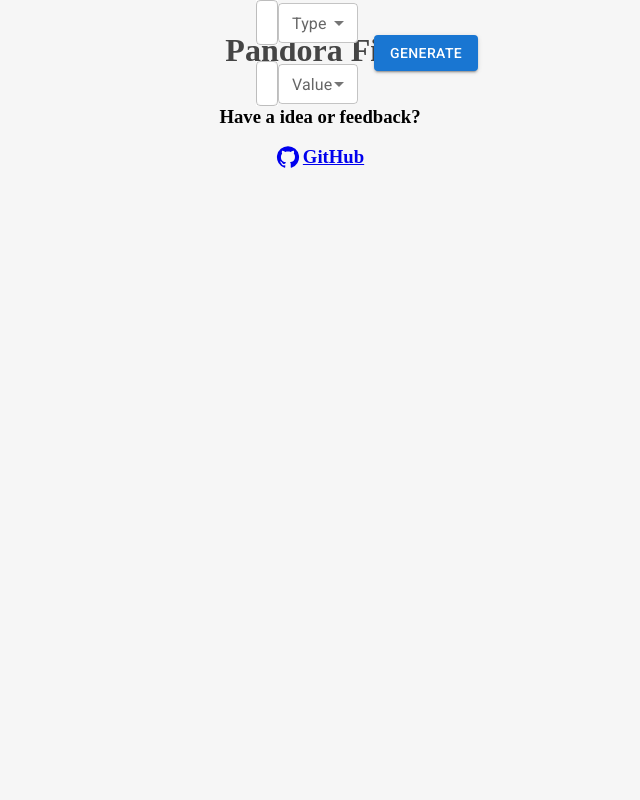
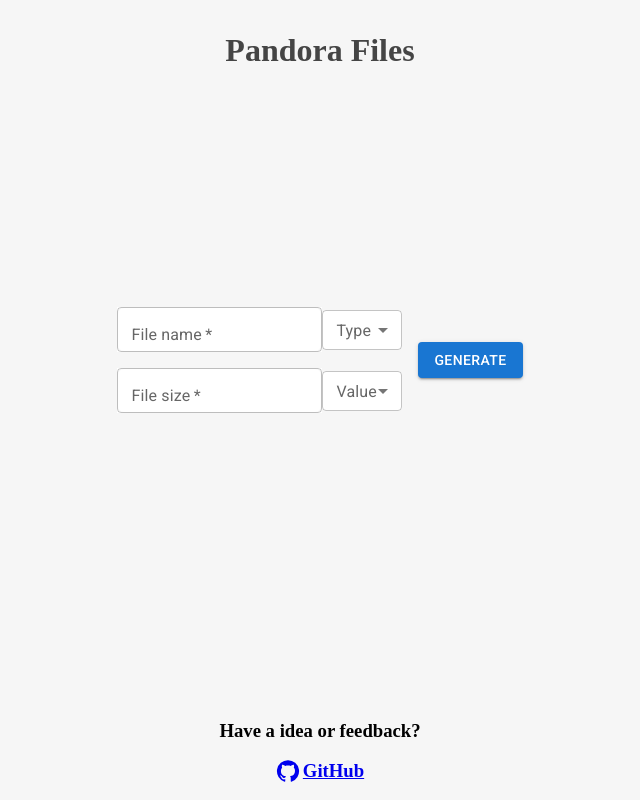
Before and after one commit to enzotorrs/pandora-files, a React (Create React App) app: page / in a window 1280 px wide. Shown: the whole page, without its empty margins (320-960 px from the left). Built offline with nearby package versions, Linux system fonts and the light colour scheme; no server answers.

Commit message:
feat: add ansible playbook for automated deploy

```diff
--- a/src/pages/Home/index.tsx
+++ b/src/pages/Home/index.tsx
@@ -81,7 +81,7 @@ export function Home() {
     return (
         <>
             <Header />
-            <section className={style.process}>
+            <section className={style.container}>
                 <Loading open={loading} />
                 {downloadUrl && <Button
                     href={downloadUrl}
```
